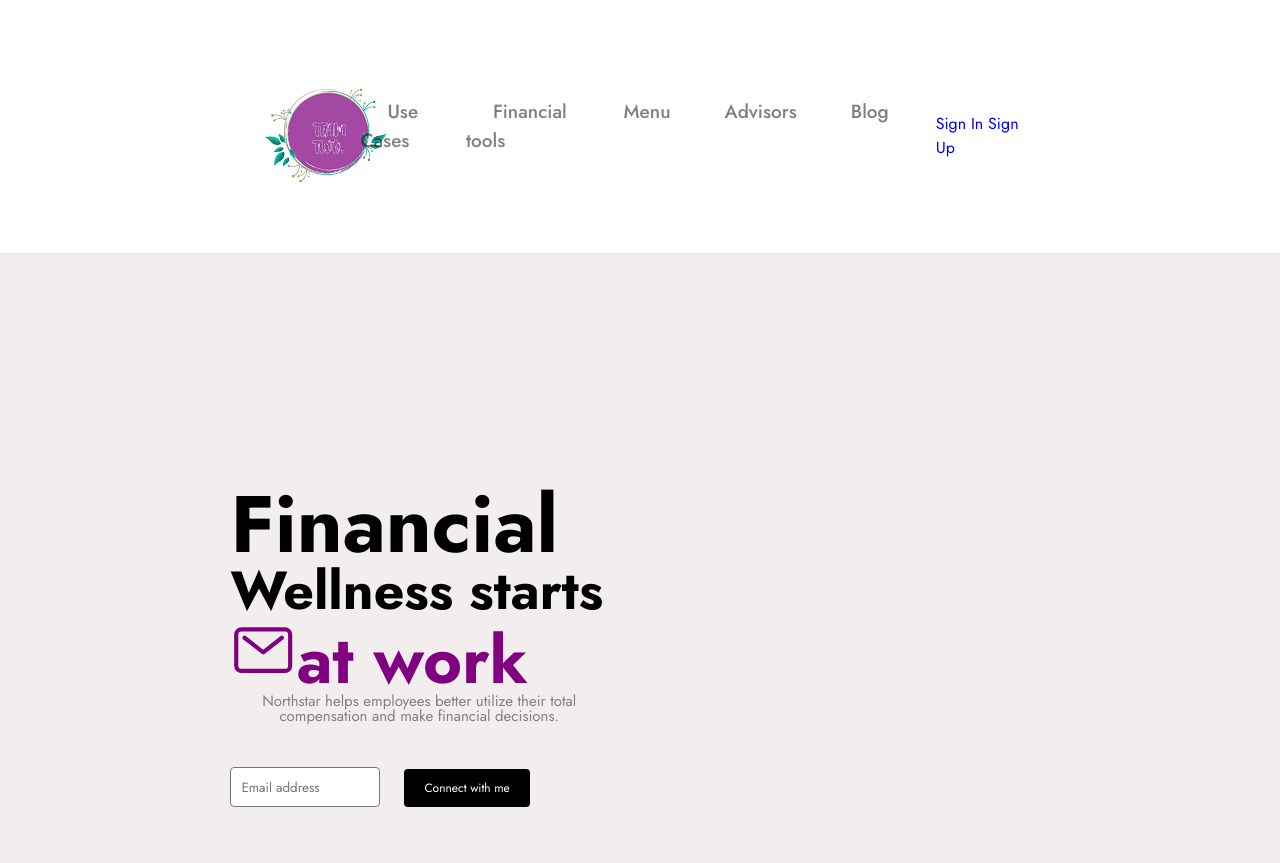
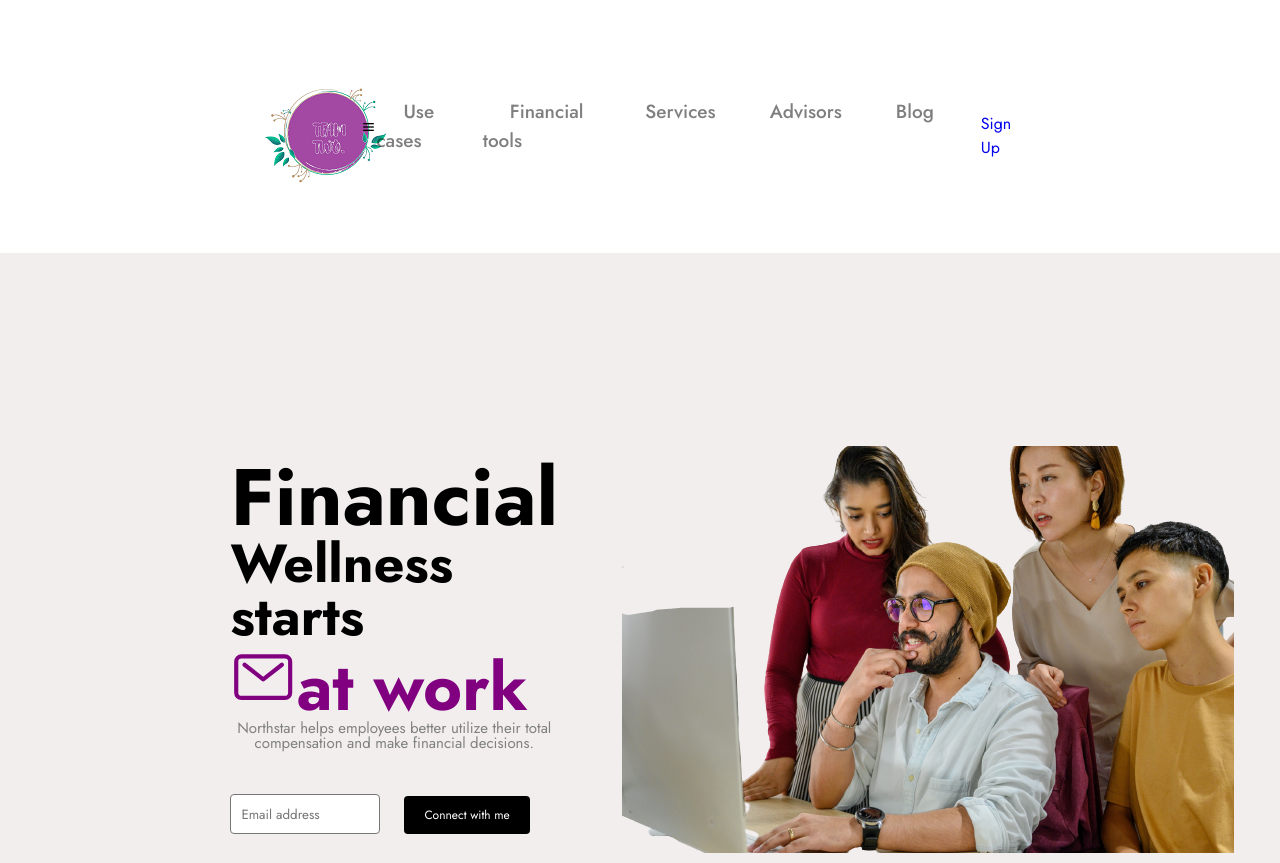
Before and after one commit to Tobi1019/Team-two, a plain HTML site: page index.html in a window 1280 px wide. Shown: the top 863 px of the page. Drawn offline with nearby package versions, Linux system fonts and the light colour scheme.

Commit message:
Update index.html
finished my section and updated html

```diff
--- a/index.html
+++ b/index.html
@@ -5,9 +5,7 @@
     <meta http-equiv="X-UA-Compatible" content="IE=edge">
     <meta name="viewport" content="width=device-width, initial-scale=1.0">
     <link rel="stylesheet" href="style.css">
-
-    <link rel="stylesheet"
-  href="https://unpkg.com/boxicons@latest/css/boxicons.min.css">
+     <link rel="stylesheet" href="https://unpkg.com/boxicons@latest/css/boxicons.min.css">
  <link rel="preconnect" href="https://fonts.googleapis.com">
 <link rel="preconnect" href="https://fonts.gstatic.com" crossorigin>
 <link href="https://fonts.googleapis.com/css2?family=Jost:wght@100;200;300;400;500;600;700;800;900&family=Poppins:wght@100;200;300;400;500;600;700;800;900&family=Shadows+Into+Light&family=Source+Sans+Pro:wght@200&display=swap" rel="stylesheet">
@@ -20,19 +18,16 @@
 <script nomodule src="https://unpkg.com/ionicons@5.5.2/dist/ionicons/ionicons.js"></script>
     <header>
         <a href="#" class="logo"><img src="images/TEAM_TWO.-removebg-preview.png" alt=""></a>
+        <div class="bx bx-menu" id="menu-icon"></div>
 
             <ul class="navbar">
-        <li><a href="#">Use Cases</a></li>
+                <li><a href="#">Use cases</a></li>
                 <li><a href="#">Financial tools</a></li>
-        <li><a href="#">Menu</a></li>
+                <li><a href="#">Services</a></li>
                 <li><a href="#">Advisors</a></li>
                 <li><a href="#">Blog</a></li>
             </ul>
-
-    <div class="top-btn">
-    <a href="#">Sign In</a>
-    <a href="#"> Sign Up</a></div>
-    </div>
+            <a href="#" class="top-btn">Sign Up</a>
  </header>
 
  <!--home-->
@@ -50,8 +45,9 @@
      </div>
 
      <div class="home-img">
-       <img src="images/pexels-ketut-subiyanto-4623543-removebg-preview.png" alt=""></div>
+       <img src="images/pexels-ketut-subiyanto-4623543-removebg-preview (1).png" alt=""></div>
  </section>
+
  <!--we preserve your financial wellness(nancy)-->
   <section class="section-one">
       <h2 data-title="What We Did">We Preserve Your Financial Wellness</h2>
@@ -60,6 +56,7 @@
              <div class="numbers">
              <div class="number-one">1</div>
                 </div>
+
                 <h3 class="three">Financial Savings Tools</h3>
                 <p class="para">Lorem ipsum dolor sit amet consectetur adipisicing elit. Iusto non necessitatibus temporibus pariatur ipsa sint, architecto distinctio!</p>
          </div>
@@ -67,6 +64,7 @@
             <div class="numbers">
                 <div class="number-two">2</div>
             </div>
+
             <h3 class="three">Total Compensation Tools</h3>
             <p class="para">Lorem ipsum dolor sit amet consectetur adipisicing elit. Iusto non necessitatibus temporibus pariatur ipsa sint, architecto distinctio!</p>
         </div>
@@ -74,44 +72,40 @@
             <div class="numbers">
             <div class="number-three">3</div>
             </div>
+
             <h3 class="three">Full-Time Financial Advisor</h3>
             <p class="para">Lorem ipsum dolor sit amet consectetur adipisicing elit. Iusto non necessitatibus temporibus pariatur ipsa sint, architecto distinctio!</p>
         </div>
     </div>
 
-        <div class="section-b">
+    <div class="section">
     <div class="preserve">
     <div class="preserve-content" id="circle">
         <div class="image-box">
     <img src="images/sticky-note girl.jpg" alt="">
-            <i class="bi bi-water"></i>
-            </div>
-            </div>
-
-
     <div class="preserve-content">
         <h2 class="two">Preserve your financial wellness</h2>
     <p>Lorem ipsum dolor sit amet consectetur adipisicing elit. Libero architecto quis voluptas accusantium earum cum hic, enim exercitationem repellendus dolore.</p>
     <p>Lorem ipsum dolor sit, amet consectetur adipisicing elit. Maiores eaque beatae non quibusdam dignissimos </p>
-        <p>Lorem ipsum dolor sit amet consectetur adipisicing elit. Doloribus necessitatibus iure molestias maiores nisi nobis.</p>
+    <p>Lorem ipsum dolor sit, amet consectetur adipisicing elit. Maiores eaque beatae non quibusdam dignissimos </p>
     <div class="blue">
      <p><i class="bi bi-folder-fill"></i>Paying off student loans</p>
     </div>
     <div class="green">
-            <p><i class="bi bi-phone-landscape-fill"></i>Living paycheck to paycheck</p>
+   <p><i class="bi bi-phone-landscape-fill"></i>Living pay check to paycheck</p>
     </div>
     </div>
     </div>
-        </div>
+    </section>
 
-</section>
 
 <!--third section-->
      <section class="middle" id="middle">
      <h1>Make the  connection between total compensation <br>and personal finances <p>Compensation packages are complex and can directly impact employee's finances.Patch's financial wellness program helps employees make the most of their employer benefit.</p></h1>
     <img src="images/pexels-fauxels-3183197.jpg"></li>
+    </section>
 
-    </section>
+
 <!--Reviews-->
     <section class="review" id="review">
     <h3> Reviews:</h3>
@@ -125,23 +119,23 @@
     </div>
     </div>
     </div>
-
-
     <div class="rev-section">
     <h1 class="title">Pam Beesly</h1>
     <p class="note">"Thanks to Patch, I can properly manage my finances!"</p>
-
     <div class="reviews">
     <div class="review">
     <img src="images/pexels-nappy-2362887.jpg">
     </div>
     </div>
     </div>
+</section>
 
-</section>
+<!--footer-->
 <footer>Learn how Patch can support your team <br>
     <button>Schedule a meeting
          </button>
 </footer>
+
     </main>
+</body>
 </html>
```
Lines whose indentation alone changed are shown as unchanged.
